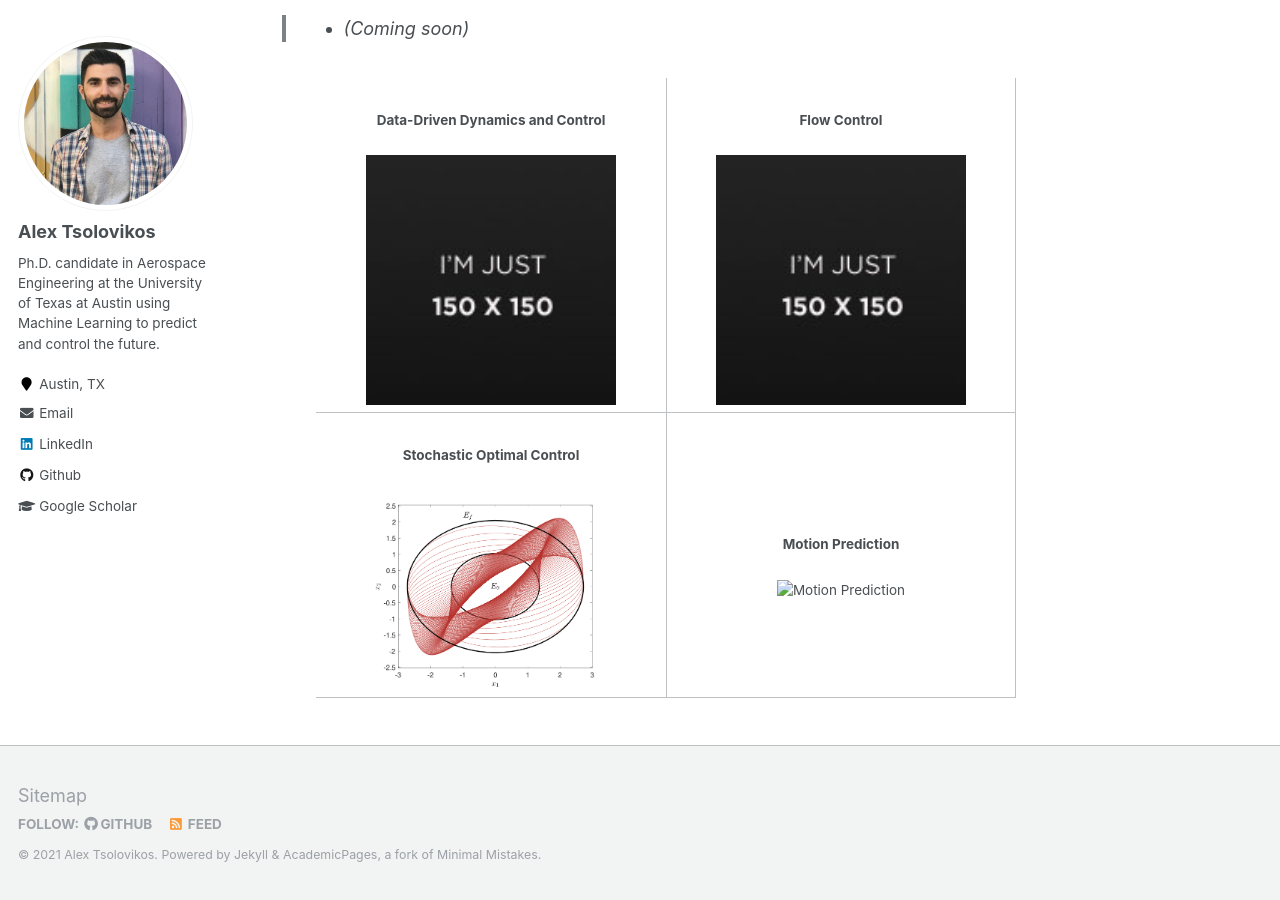
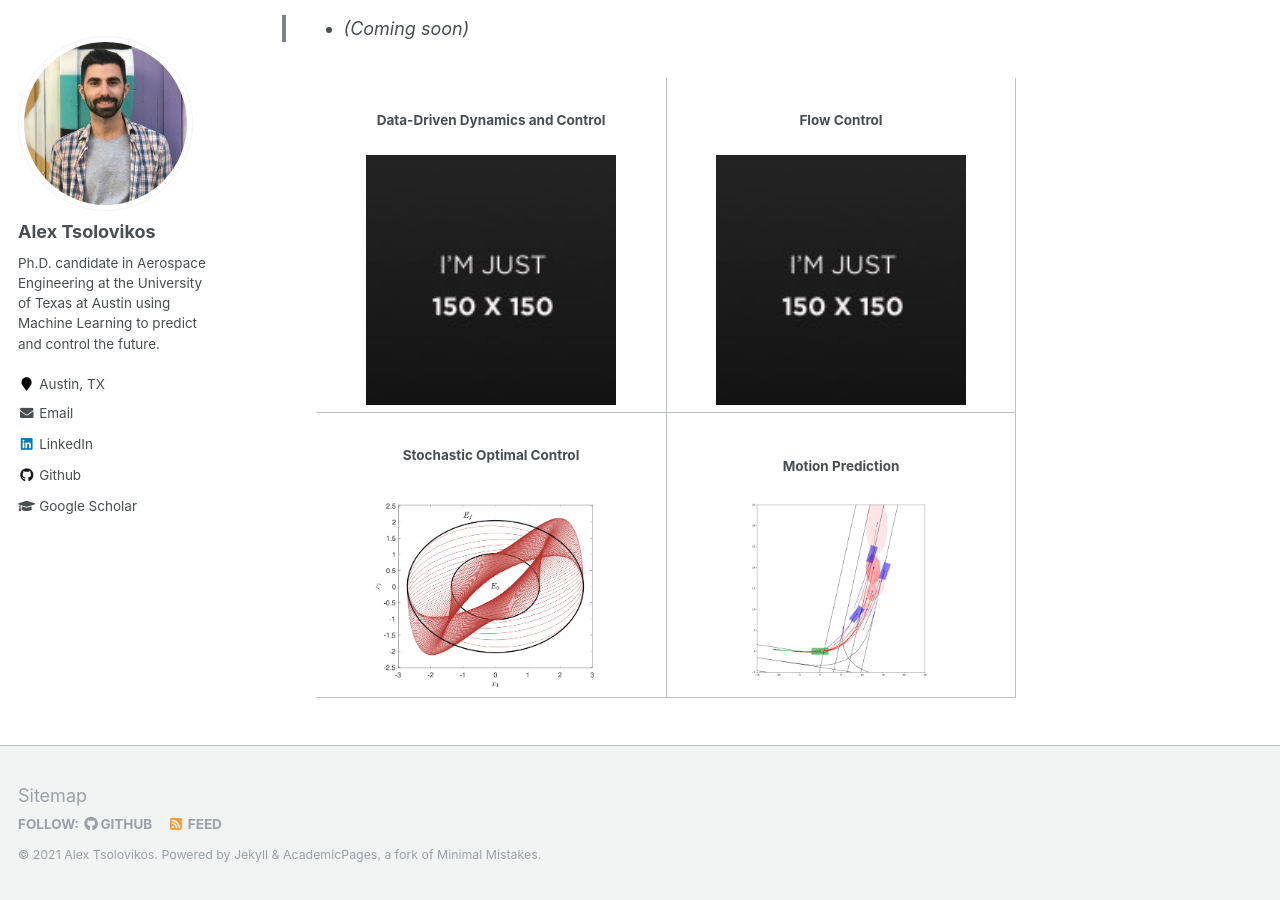
Before and after one commit to alextsolovikos/alextsolovikos.github.io, a Jekyll site: the page built from _pages/about.md, in a window 1280 px wide and 900 px high, scrolled down 1918 px. Built offline with Jekyll 4.4.1, drawn with Linux system fonts in a browser that asks for light colours.

Commit message:
Update about.md

```diff
--- a/_pages/about.md
+++ b/_pages/about.md
@@ -73,7 +73,7 @@
 <br /><img src="https://alextsolovikos.github.io/docs/greedy_covariance_2d.png" alt="Stochastic Optimal Control" width="250"/></td>
 <td style="width: 350px; text-align: center;">
 <h3>Motion Prediction</h3>
-<br /><img src="https://alextsolovikos.github.io/dogs/transformer-example-prediction.png" alt="Motion Prediction" width="250"/></td>
+<br /><img src="https://alextsolovikos.github.io/docs/transformer-example-prediction.png" alt="Motion Prediction" width="250"/></td>
 </tr>
 </tbody>
 </table>
```
